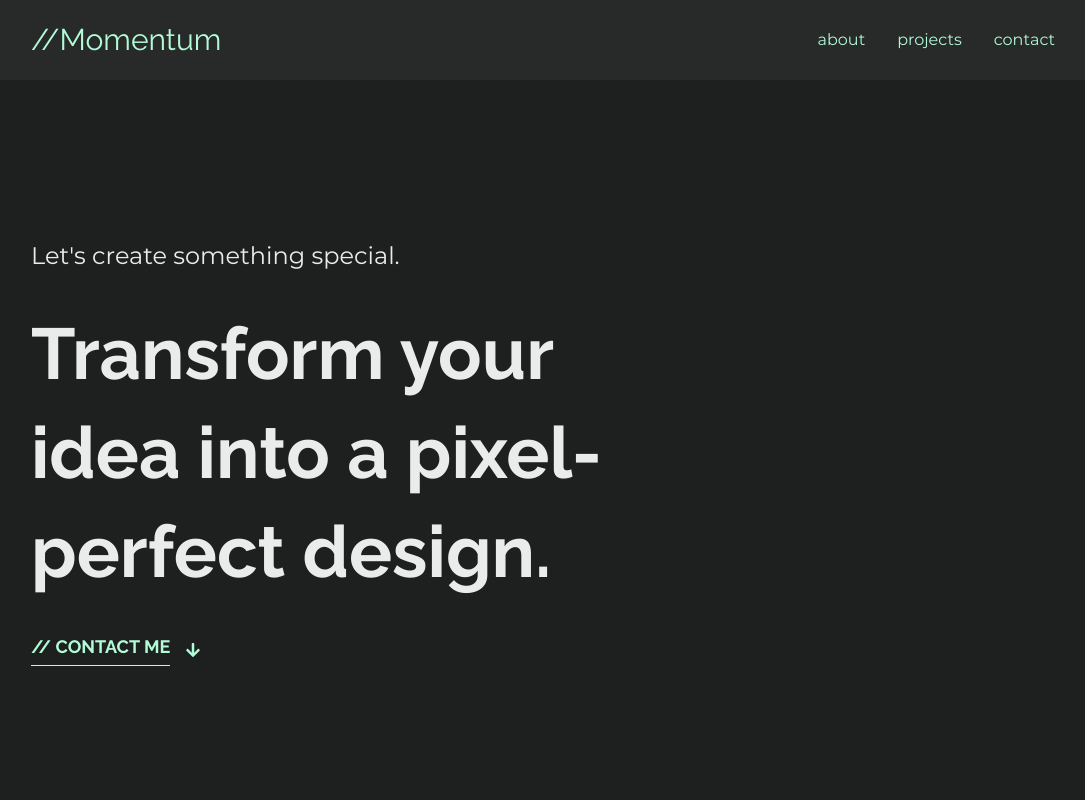
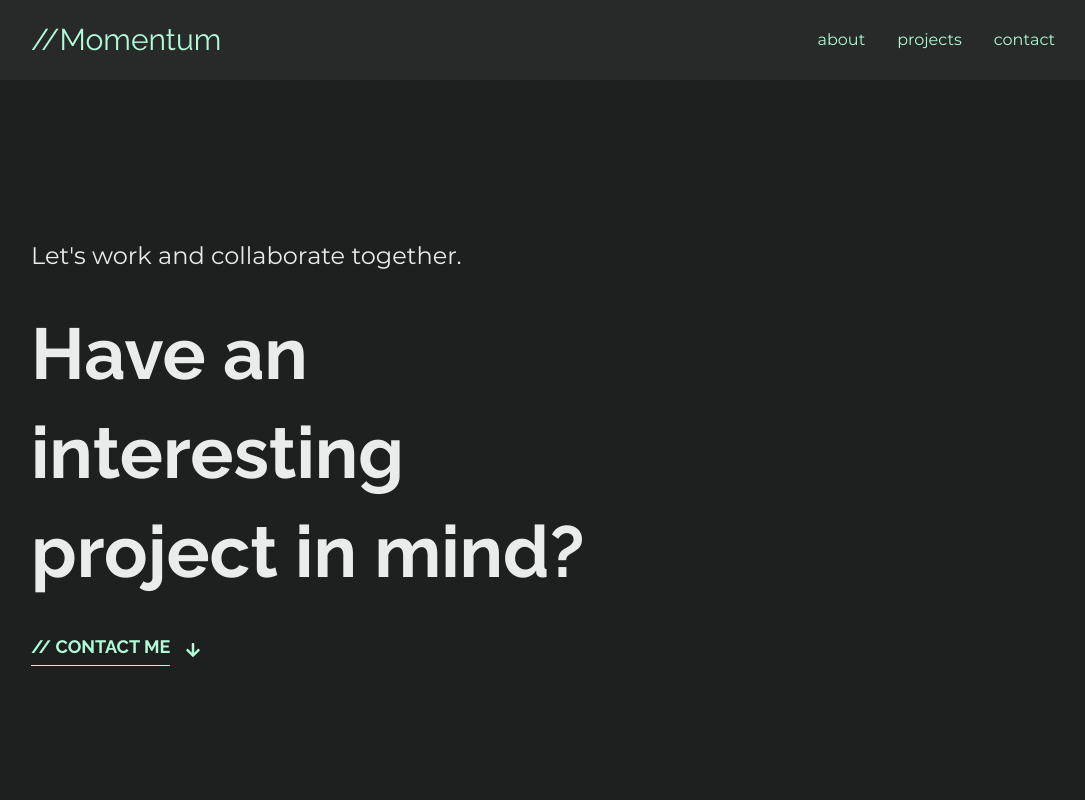
Before and after one commit to yogaajie2/porto, a Nuxt app: page /contact in a window 1280 px wide. Shown: the top 800 px of the page, without its empty margins (97-1182 px from the left). Built offline with nearby package versions, Linux system fonts and the light colour scheme.

Commit message:
contents(contact): Update page header title and subtitle text

```diff
--- a/pages/contact.vue
+++ b/pages/contact.vue
@@ -1,8 +1,8 @@
 <template>
   <main>
     <PageHeader
-      pageSubtitle="Let's create something special."
-      pageTitle="Transform your idea into a pixel-perfect design."
+      pageSubtitle="Let's work and collaborate together."
+      pageTitle="Have an interesting project in mind?"
     />
 
     <section class="container mx-auto px-8 py-12 md:px-16 md:py-20 lg:px-24 lg:py-20 xl:px-32">
```
